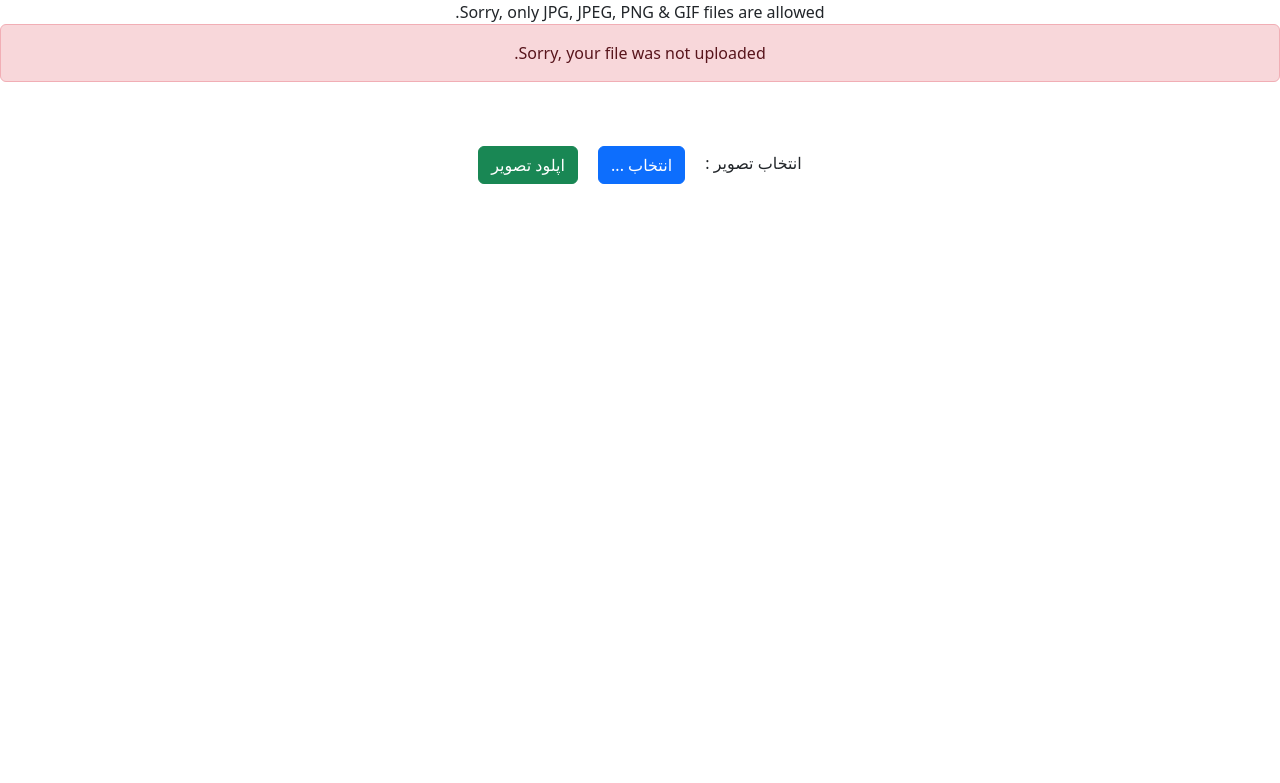
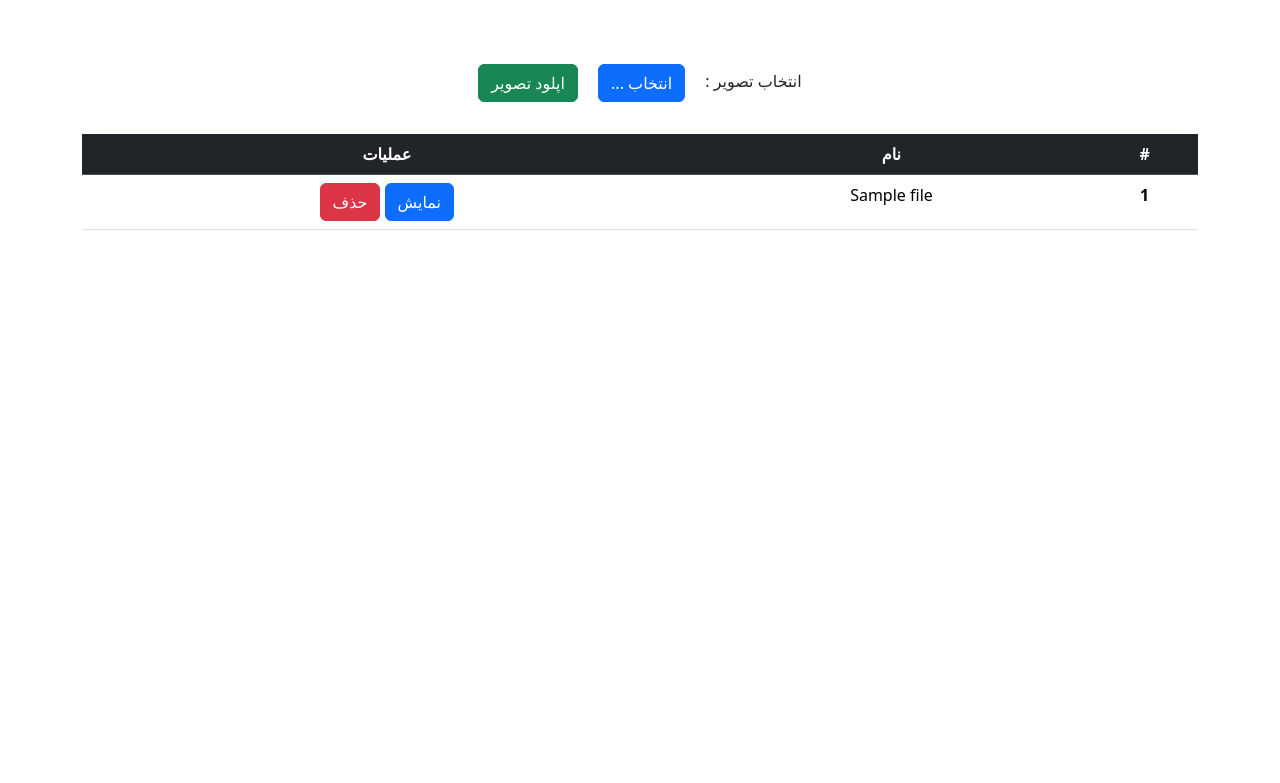
Before and after one commit to Mohammadi2005/link-shortener, a PHP site: page /link/upload.php in a window 1280 px wide. Shown: the top 783 px of the page. Run offline with PHP 8.4, Linux system fonts and the light colour scheme; tables that the repository leaves empty or names only in its code hold one stand-in row (values such as "Sample post"); data that the repository does not hold is empty.

Commit message:
show image

```diff
--- a/upload.php
+++ b/upload.php
@@ -1,20 +1,20 @@
 <?php
+    $pdo = require_once "config/database.php";
 
-// Check if image file is a actual image or fake image
+    // save image
     if(isset($_POST["submit"])) {
     $target_dir = "uploads/";
     $name_saved = time() . "-" . basename($_FILES["fileToUpload"]["name"]);
     $target_file = $target_dir . $name_saved;
     $uploadOk = 1;
-    $imageFileType = strtolower(pathinfo($target_file,PATHINFO_EXTENSION));
+    $imageFileType = strtolower(pathinfo($target_file, PATHINFO_EXTENSION));
 
     $check = getimagesize($_FILES["fileToUpload"]["tmp_name"]);
-    if($check !== false) {
+    if ($check !== false) {
         $uploadOk = 1;
     } else {
         echo "File is not an image.";
         $uploadOk = 0;
-    }
     }
 
 // Check if file already exists
@@ -30,8 +30,8 @@ if ($_FILES["fileToUpload"]["size"] > 500000) {
     }
 
 // Allow certain file formats
-if($imageFileType != "jpg" && $imageFileType != "png" && $imageFileType != "jpeg"
-    && $imageFileType != "gif" ) {
+    if ($imageFileType != "jpg" && $imageFileType != "png" && $imageFileType != "jpeg"
+        && $imageFileType != "gif") {
         echo "Sorry, only JPG, JPEG, PNG & GIF files are allowed.";
         $uploadOk = 0;
     }
@@ -42,9 +42,7 @@ if ($uploadOk == 0) {
 // if everything is ok, try to upload file
     } else {
         if (move_uploaded_file($_FILES["fileToUpload"]["tmp_name"], $target_file)) {
-        echo "<p class='alert alert-success'>" . "فایل شما با نام : ". htmlspecialchars( basename( $_FILES["fileToUpload"]["name"])). "با موفقیت اپلود شد." . "</p>";
-
-        $pdo = require_once "config/database.php";
+            echo "<p class='alert alert-success'>" . "فایل شما با نام : " . htmlspecialchars(basename($_FILES["fileToUpload"]["name"])) . "با موفقیت اپلود شد." . "</p>";
 
             try {
                 $sql = "insert into files (name, create_time) values (?, ?)";
@@ -56,9 +54,17 @@ if ($uploadOk == 0) {
             }
 
         } else {
-        echo "<p class='alert alert-danger'>" ."Sorry, there was an error uploading your file." . "</p>";
+            echo "<p class='alert alert-danger'>" . "Sorry, there was an error uploading your file." . "</p>";
         }
     }
+}
+
+    // get all
+    $query = "select * from files";
+    $stmt = $pdo->prepare($query);
+    $stmt->execute();
+    $result = $stmt->fetchAll(PDO::FETCH_ASSOC);
+
 ?>
 
 <!DOCTYPE html>
@@ -118,7 +124,7 @@ if ($uploadOk == 0) {
 
 <html>
 <body>
-
+    <div class="container">
         <form action="upload.php" method="post" class="mt-5" enctype="multipart/form-data">
             انتخاب تصویر :
             <span class="btn btn-primary btn-file m-3">
@@ -127,6 +133,28 @@ if ($uploadOk == 0) {
             <input type="submit" value="اپلود تصویر" class="btn btn-success" name="submit">
         </form>
 
+        <table class="table mt-3">
+            <thead class="table-dark">
+            <tr>
+                <th scope="col">#</th>
+                <th scope="col">نام</th>
+                <th scope="col">عملیات</th>
+            </tr>
+            </thead>
+            <tbody>
+            <?php foreach ($result as $item) { ?>
+                <tr>
+                    <th scope="row"> <?php echo $item["id"] ?> </th>
+                    <td> <?php echo $item['name'] ?></td>
+                    <td>
+                        <a class="btn btn-primary" href="./uploads/<?php echo $item['name'] ?>" >نمایش</a>
+                        <a class="btn btn-danger" href="./" >حذف</a>
+                    </td>
+                </tr>
+            <?php } ?>
+            </tbody>
+        </table>
+    </div>
 </body>
 <script src="https://cdn.jsdelivr.net/npm/bootstrap@5.3.8/dist/js/bootstrap.bundle.min.js" integrity="sha384-FKyoEForCGlyvwx9Hj09JcYn3nv7wiPVlz7YYwJrWVcXK/BmnVDxM+D2scQbITxI" crossorigin="anonymous"></script>
 </html>
```
Lines whose indentation alone changed are shown as unchanged.
